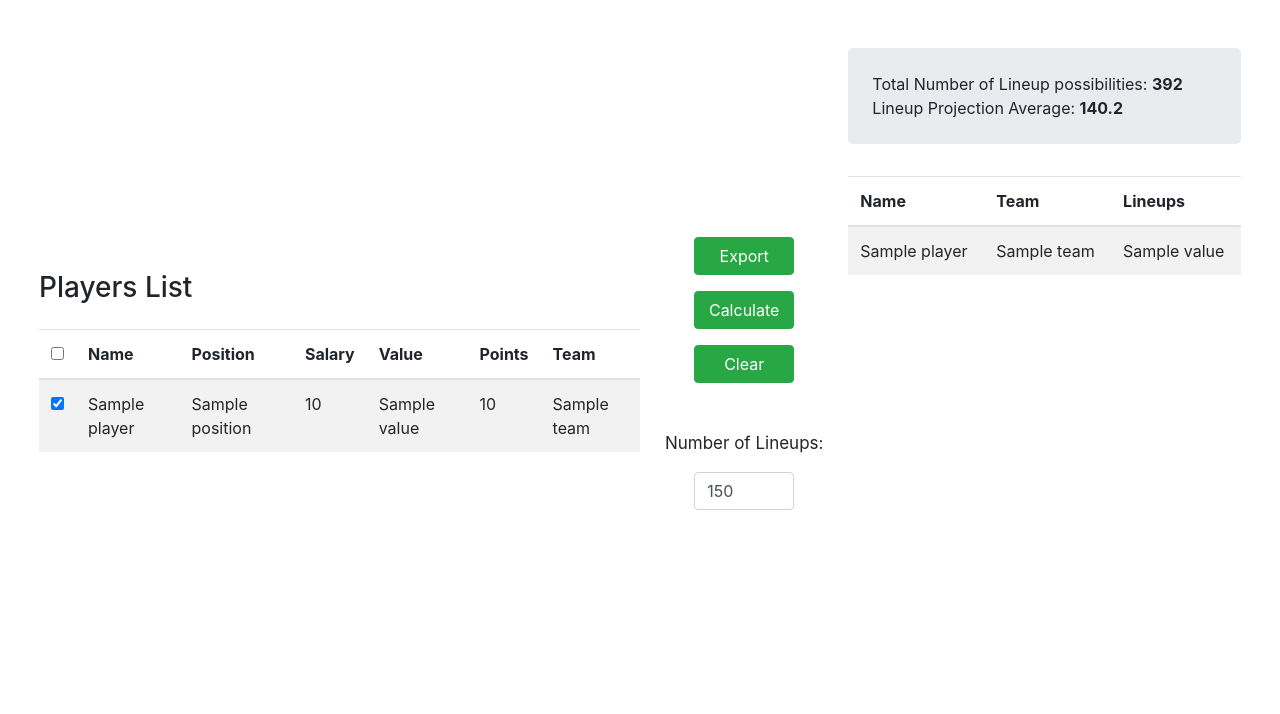
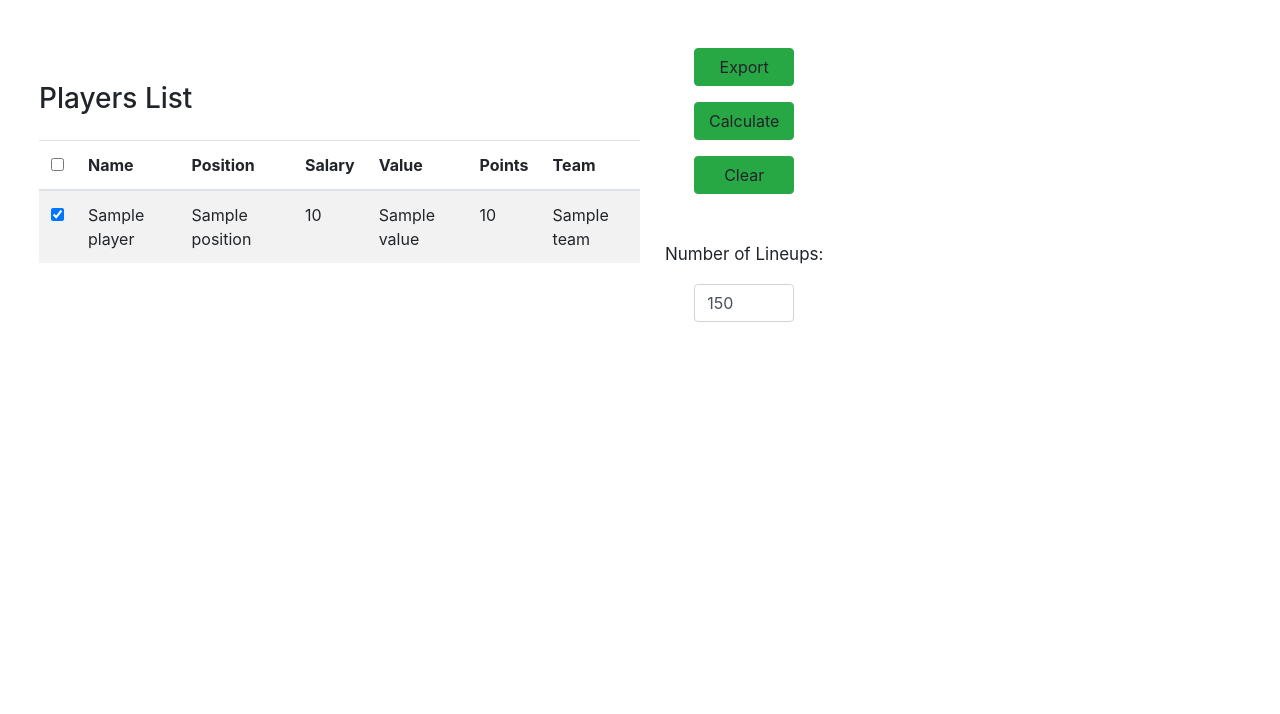
Before and after one commit to yonadav-labs/fantasy-soccer, a Django app: template templates/players.html in a window 1280 px wide. Shown: the part 56-770 px from the top of the page. Run offline with Django 3.2, Linux system fonts and the light colour scheme; the template is opened without the code that fills it: most values are stand-ins (such as "Sample title", 1, 10 or a date in 2020); some libraries are stand-ins or nearby versions.

Commit message:
complete ajax

```diff
--- a/general/views.py
+++ b/general/views.py
@@ -2,6 +2,8 @@
 from __future__ import unicode_literals
 
 from django.shortcuts import render
+from django.http import HttpResponse
+from django.template.loader import render_to_string
 
 from general.models import *
 
@@ -15,4 +17,4 @@
     ids = request.POST.getlist('ids')
     ids = [int(ii) for ii in ids]
     players = Player.objects.filter(id__in=ids)
-    return render(request, 'lineups.html', locals())
+    return HttpResponse(render_to_string('player-lineup.html', locals()))
--- a/templates/base.html
+++ b/templates/base.html
@@ -17,9 +17,6 @@
 <!--     <li class="nav-item">
       <a class="nav-link" href="javascript:void(0)">Link</a>
     </li>
-    <li class="nav-item">
-      <a class="nav-link" href="javascript:void(0)">Link</a>
-    </li>
  -->  </ul>
 </nav>
 
@@ -28,5 +25,7 @@
   {% endblock %}
 </div>
 
+{% block script %}
+{% endblock %}
 </body>
 </html>
--- a/templates/players.html
+++ b/templates/players.html
@@ -1,7 +1,7 @@
 {% extends 'base.html' %}
 
 {% block content %}
-  <form class="form-inline" action="/gen-lineups" method="POST">
+  <form class="form-inline" id="frm-player">
     {% csrf_token %}
     <div class="clearfix"></div>
       <div class="col-md-6 pr-0 pl-4">
@@ -37,38 +37,33 @@
       </div>
 
       <div class="col-md-2 pt-5 text-center">
-        <button class="btn btn-success mb-3" style="width: 100px;">Export</button><br>
-        <button class="btn btn-success mb-3" style="width: 100px;">Calculate</button><br>
-        <button class="btn btn-success mb-5" style="width: 100px;">Clear</button><br>
+        <a class="btn btn-success mb-3" style="width: 100px;" id="btn-export">Export</a><br>
+        <a class="btn btn-success mb-3" style="width: 100px;" id="btn-calc">Calculate</a><br>
+        <a class="btn btn-success mb-5" style="width: 100px;" id="btn-clear">Clear</a><br>
         <span class="pt-5" style="font-size: 17px;">Number of Lineups:</span>
         <input type="number" class="form-control m-3" style="width: 100px;" id="email" value="150"><br>
       </div>
-      <div class="col-md-4 pl-0 pr-4">
-        <div class="mt-5 jumbotron p-4">
-          <span>Total Number of Lineup possibilities: </span><span class="font-weight-bold"> 392</span>
-          <br>
-          <span>Lineup Projection Average: </span><span class="font-weight-bold"> 140.2</span>
-        </div>
-        <div style="overflow-y: scroll; height: calc(98vh - 245px)">
-          <table class="table table-striped table-hover table-responsive-md">
-            <thead>
-              <tr>
-                <th>Name</th>
-                <th>Team</th>
-                <th>Lineups</th>
-              </tr>
-            </thead>
-            <tbody>
-              {% for ii in players %}
-                <tr>
-                  <td>{{ ii.name }}</td>
-                  <td>{{ ii.team }}</td>
-                  <td>{{ ii.value }}</td>
-                </tr>
-              {% endfor %}
-            </tbody>
-          </table>
-        </div>
+      <div class="col-md-4 pl-0 pr-4" id="div-result">
       </div>
   </form>
 {% endblock %}
+
+{% block script %}
+<script type="text/javascript">
+  $(function() {
+    $('#btn-export').click(function() {
+      alert('export');
+    });
+
+    $('#btn-calc').click(function() {
+      $.post( "/gen-lineups", $('#frm-player').serialize(), function( data ) {
+        $( "#div-result" ).html( data );
+      });
+    });
+
+    $('#btn-clear').click(function() {
+      $('#div-result').html('');
+    });
+  })
+</script>
+{% endblock %}
```
Also changed, not shown: templates/player-lineup.html (added, +25 -0 lines).
